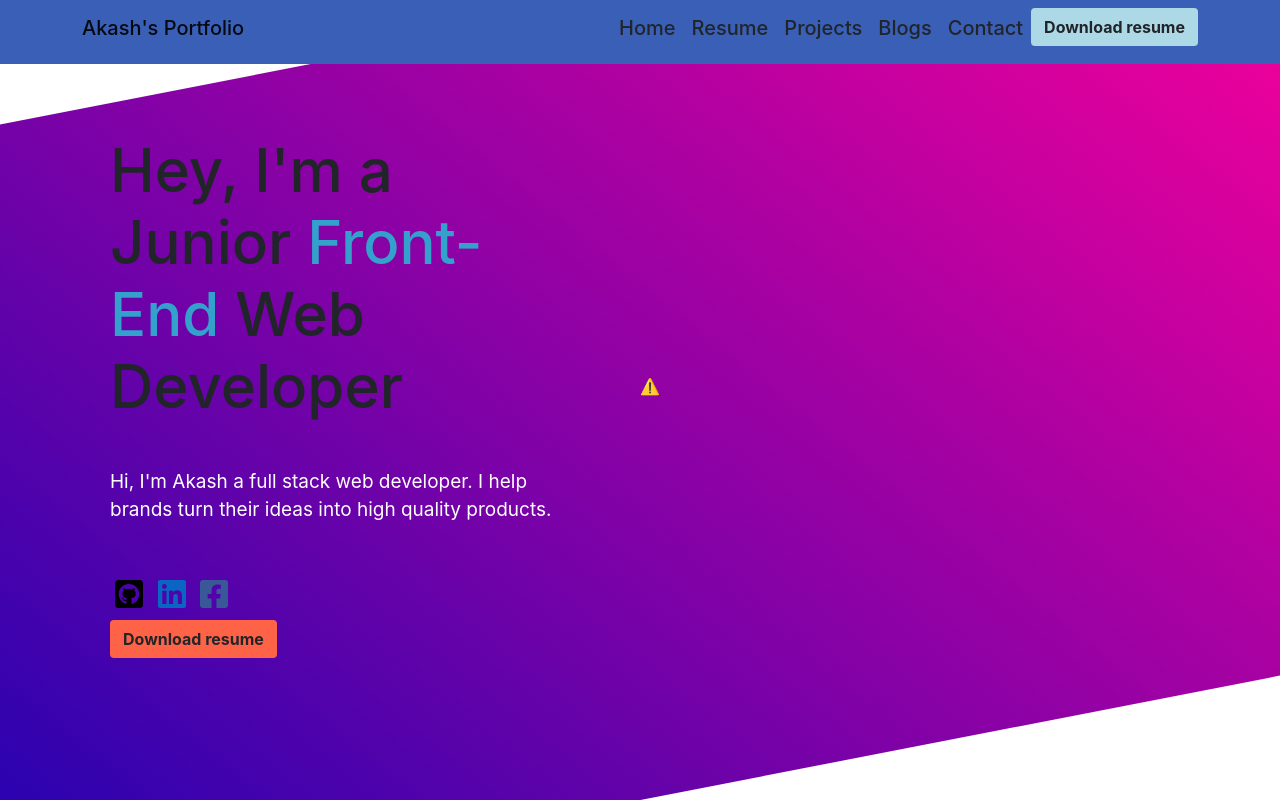
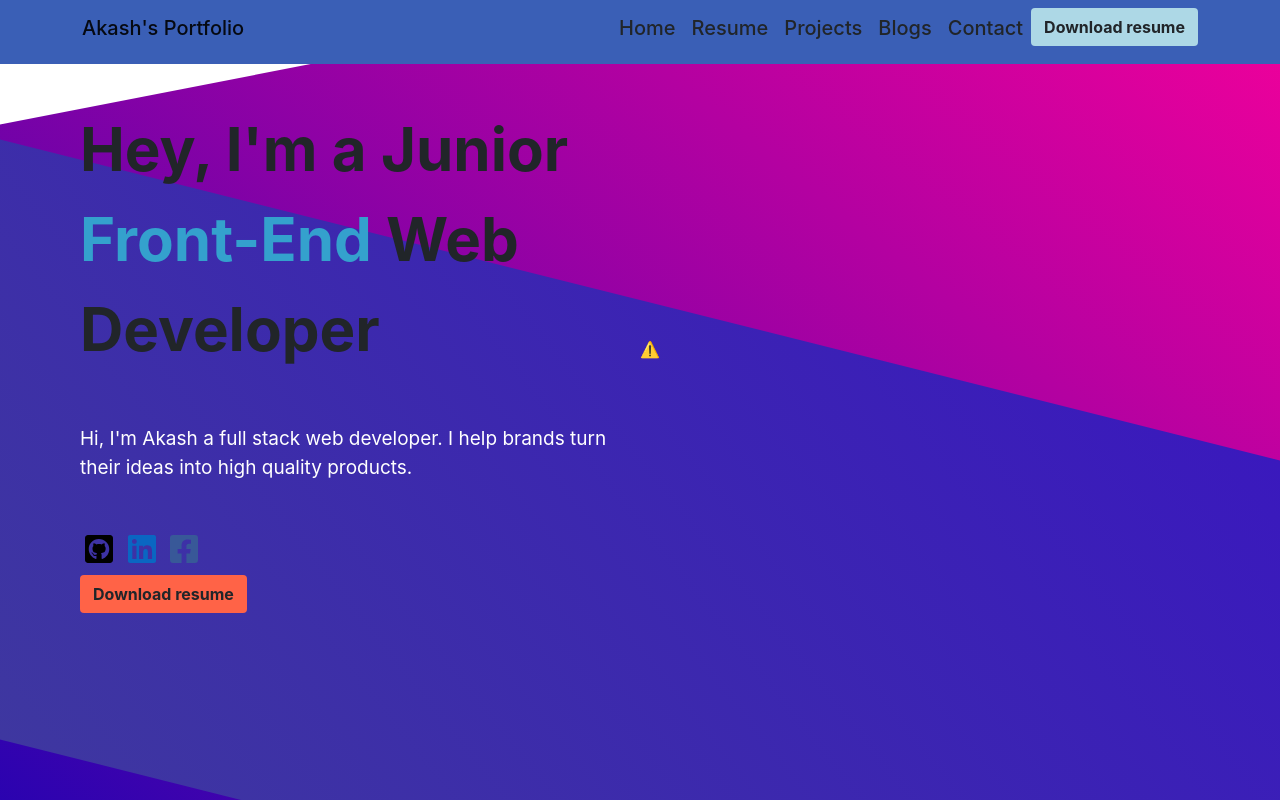
Before and after one commit to Akash044/developer-portfolio, a React (Create React App) app: page / in a window 1280 px wide. Shown: the top 800 px of the page. Built offline with nearby package versions, Linux system fonts and the light colour scheme; no server answers.

Commit message:
home bg add

```diff
--- a/src/Components/DiagonalShape/DiagonalShape.css
+++ b/src/Components/DiagonalShape/DiagonalShape.css
@@ -12,8 +12,11 @@
     z-index: -1;
 }
 .content{
-    max-width: 50rem;
-    margin: 0 auto;
-    transform: skewY(11deg);
+    height: 600px;
+    max-width: 500rem;
+    margin-top: 300px;
+    background-image: linear-gradient(45deg, #3e37a0, #3a19bd);
+    transform: skewY(24deg);
     position: relative;
+    z-index: -55;
 }
--- a/src/Components/DiagonalShape/DiagonalShape.js
+++ b/src/Components/DiagonalShape/DiagonalShape.js
@@ -4,55 +4,19 @@ import './DiagonalShape.css'
 const DiagonalShape = () => {
     return (
         <div className="diagonal-box">
-            {/* <div className="content">
-                <p>Lorem ipsum dolor sit amet consectetur adipisicing elit. Ut magni maxime animi aliquam, dolores nisi placeat deleniti quibusdam dolore architecto, rem inventore! Asperiores rem molestiae minima iste, qui at atque.
-                    Lorem ipsum dolor sit amet consectetur adipisicing elit. Reiciendis facilis voluptate laboriosam. Accusamus, necessitatibus debitis corrupti eum, in quidem fugiat, vero quibusdam labore voluptate fugit non dicta quas rem qui?
-                    Perferendis ipsa ut animi nostrum, iusto eligendi doloremque quos quo aut accusantium facere magnam quae ipsum. Quos ducimus aperiam cumque adipisci consequatur quis fugit? At natus accusamus similique nemo pariatur.
-                    Facilis libero sit suscipit aliquid deleniti beatae eveniet voluptatum delectus rem. Ad nostrum quae ipsa architecto repudiandae! Illo, excepturi maxime. Placeat velit iure quia facilis similique laborum doloremque ad assumenda.
-                    Recusandae dignissimos sapiente nisi maiores vero officia numquam veniam quis aut. Voluptatibus fugiat illum corporis molestiae tenetur? Culpa id enim perspiciatis harum. A reiciendis delectus debitis nemo, vel quisquam eveniet.
-                </p>
+            <div className="content">
+                {/* <p>Lorem ipsum dolor, sit amet consectetur adipisicing elit. Doloremque beatae quisquam tenetur magnam repellendus nulla omnis eveniet quidem, ipsa porro suscipit voluptas. Blanditiis quia quae ducimus aut molestias rem illo!
+                Officiis laudantium dolor, dolorem sapiente esse perferendis sunt recusandae necessitatibus ducimus nesciunt consequatur molestias earum fugiat autem quas nemo fugit pariatur, laboriosam voluptatum nisi nihil. In magnam maxime animi maiores.
+                Consequuntur sunt consequatur veritatis fuga, optio omnis consectetur vel aliquam, maxime corporis quo? In atque, obcaecati debitis mollitia voluptatem vel! Dolores aliquam accusamus aperiam laudantium placeat doloribus, praesentium suscipit beatae?
+                Earum enim laudantium dolores autem atque vitae facilis voluptas repellat est reiciendis aperiam, provident voluptatibus. Quibusdam eveniet illo totam consectetur. Eos iure sit repudiandae cum obcaecati facere recusandae unde iste?
+                Minus nihil aliquam repellat, ratione delectus corporis suscipit ducimus? Sunt dolore nulla illo deserunt quos possimus molestias delectus eveniet, sapiente eum quae assumenda aliquam, voluptatem corporis qui voluptatum ea facilis?
+                Molestiae iusto cumque fuga suscipit corporis nam tenetur dolores aut, delectus omnis quia, id earum facere laboriosam repellat reprehenderit aliquid quam eaque saepe! Veniam provident culpa quasi hic, voluptate deserunt!
+                Asperiores excepturi illo voluptas voluptate architecto enim ad vitae neque amet provident fuga tenetur ducimus, voluptatem impedit nobis dicta distinctio officia? Doloremque illo quia eos dolorum. Provident debitis accusantium modi.
+                Voluptatum vero nostrum fuga cumque iusto, nobis quibusdam minus doloribus exercitationem accusantium. Sed adipisci labore eligendi libero eum dicta sapiente ipsam blanditiis, assumenda quia ab deserunt voluptatum id dolores incidunt.
+                Pariatur quaerat nesciunt ipsa dolore odit iusto laboriosam similique accusantium corporis? Repudiandae neque cumque expedita quos iure accusamus eaque eveniet possimus. Minus nobis mollitia a dolorum porro velit assumenda dolore.
+                Reprehenderit, debitis optio. Quasi voluptates nihil ratione minima molestiae architecto deleniti assumenda rem illum. Iste consequatur iusto, sequi dolorem accusamus saepe molestiae nam. Est dolores assumenda ab optio mollitia pariatur.
+                </p> */}
             </div>
-            <div className="content">
-                <p>Lorem ipsum dolor sit amet consectetur adipisicing elit. Ut magni maxime animi aliquam, dolores nisi placeat deleniti quibusdam dolore architecto, rem inventore! Asperiores rem molestiae minima iste, qui at atque.
-                    Lorem ipsum dolor sit amet consectetur adipisicing elit. Reiciendis facilis voluptate laboriosam. Accusamus, necessitatibus debitis corrupti eum, in quidem fugiat, vero quibusdam labore voluptate fugit non dicta quas rem qui?
-                    Perferendis ipsa ut animi nostrum, iusto eligendi doloremque quos quo aut accusantium facere magnam quae ipsum. Quos ducimus aperiam cumque adipisci consequatur quis fugit? At natus accusamus similique nemo pariatur.
-                    Facilis libero sit suscipit aliquid deleniti beatae eveniet voluptatum delectus rem. Ad nostrum quae ipsa architecto repudiandae! Illo, excepturi maxime. Placeat velit iure quia facilis similique laborum doloremque ad assumenda.
-                    Recusandae dignissimos sapiente nisi maiores vero officia numquam veniam quis aut. Voluptatibus fugiat illum corporis molestiae tenetur? Culpa id enim perspiciatis harum. A reiciendis delectus debitis nemo, vel quisquam eveniet.
-                </p>
-            </div>
-            <div className="content">
-                <p>Lorem ipsum dolor sit amet consectetur adipisicing elit. Ut magni maxime animi aliquam, dolores nisi placeat deleniti quibusdam dolore architecto, rem inventore! Asperiores rem molestiae minima iste, qui at atque.
-                    Lorem ipsum dolor sit amet consectetur adipisicing elit. Reiciendis facilis voluptate laboriosam. Accusamus, necessitatibus debitis corrupti eum, in quidem fugiat, vero quibusdam labore voluptate fugit non dicta quas rem qui?
-                    Perferendis ipsa ut animi nostrum, iusto eligendi doloremque quos quo aut accusantium facere magnam quae ipsum. Quos ducimus aperiam cumque adipisci consequatur quis fugit? At natus accusamus similique nemo pariatur.
-                    Facilis libero sit suscipit aliquid deleniti beatae eveniet voluptatum delectus rem. Ad nostrum quae ipsa architecto repudiandae! Illo, excepturi maxime. Placeat velit iure quia facilis similique laborum doloremque ad assumenda.
-                    Recusandae dignissimos sapiente nisi maiores vero officia numquam veniam quis aut. Voluptatibus fugiat illum corporis molestiae tenetur? Culpa id enim perspiciatis harum. A reiciendis delectus debitis nemo, vel quisquam eveniet.
-                </p>
-            </div>
-            <div className="content">
-                <p>Lorem ipsum dolor sit amet consectetur adipisicing elit. Ut magni maxime animi aliquam, dolores nisi placeat deleniti quibusdam dolore architecto, rem inventore! Asperiores rem molestiae minima iste, qui at atque.
-                    Lorem ipsum dolor sit amet consectetur adipisicing elit. Reiciendis facilis voluptate laboriosam. Accusamus, necessitatibus debitis corrupti eum, in quidem fugiat, vero quibusdam labore voluptate fugit non dicta quas rem qui?
-                    Perferendis ipsa ut animi nostrum, iusto eligendi doloremque quos quo aut accusantium facere magnam quae ipsum. Quos ducimus aperiam cumque adipisci consequatur quis fugit? At natus accusamus similique nemo pariatur.
-                    Facilis libero sit suscipit aliquid deleniti beatae eveniet voluptatum delectus rem. Ad nostrum quae ipsa architecto repudiandae! Illo, excepturi maxime. Placeat velit iure quia facilis similique laborum doloremque ad assumenda.
-                    Recusandae dignissimos sapiente nisi maiores vero officia numquam veniam quis aut. Voluptatibus fugiat illum corporis molestiae tenetur? Culpa id enim perspiciatis harum. A reiciendis delectus debitis nemo, vel quisquam eveniet.
-                </p>
-            </div>
-            <div className="content">
-                <p>Lorem ipsum dolor sit amet consectetur adipisicing elit. Ut magni maxime animi aliquam, dolores nisi placeat deleniti quibusdam dolore architecto, rem inventore! Asperiores rem molestiae minima iste, qui at atque.
-                    Lorem ipsum dolor sit amet consectetur adipisicing elit. Reiciendis facilis voluptate laboriosam. Accusamus, necessitatibus debitis corrupti eum, in quidem fugiat, vero quibusdam labore voluptate fugit non dicta quas rem qui?
-                    Perferendis ipsa ut animi nostrum, iusto eligendi doloremque quos quo aut accusantium facere magnam quae ipsum. Quos ducimus aperiam cumque adipisci consequatur quis fugit? At natus accusamus similique nemo pariatur.
-                    Facilis libero sit suscipit aliquid deleniti beatae eveniet voluptatum delectus rem. Ad nostrum quae ipsa architecto repudiandae! Illo, excepturi maxime. Placeat velit iure quia facilis similique laborum doloremque ad assumenda.
-                    Recusandae dignissimos sapiente nisi maiores vero officia numquam veniam quis aut. Voluptatibus fugiat illum corporis molestiae tenetur? Culpa id enim perspiciatis harum. A reiciendis delectus debitis nemo, vel quisquam eveniet.
-                </p>
-            </div>
-            <div className="content">
-                <p>Lorem ipsum dolor sit amet consectetur adipisicing elit. Ut magni maxime animi aliquam, dolores nisi placeat deleniti quibusdam dolore architecto, rem inventore! Asperiores rem molestiae minima iste, qui at atque.
-                    Lorem ipsum dolor sit amet consectetur adipisicing elit. Reiciendis facilis voluptate laboriosam. Accusamus, necessitatibus debitis corrupti eum, in quidem fugiat, vero quibusdam labore voluptate fugit non dicta quas rem qui?
-                    Perferendis ipsa ut animi nostrum, iusto eligendi doloremque quos quo aut accusantium facere magnam quae ipsum. Quos ducimus aperiam cumque adipisci consequatur quis fugit? At natus accusamus similique nemo pariatur.
-                    Facilis libero sit suscipit aliquid deleniti beatae eveniet voluptatum delectus rem. Ad nostrum quae ipsa architecto repudiandae! Illo, excepturi maxime. Placeat velit iure quia facilis similique laborum doloremque ad assumenda.
-                    Recusandae dignissimos sapiente nisi maiores vero officia numquam veniam quis aut. Voluptatibus fugiat illum corporis molestiae tenetur? Culpa id enim perspiciatis harum. A reiciendis delectus debitis nemo, vel quisquam eveniet.
-                </p>
-            </div>
-             */}
 
         </div>
     );
--- a/src/Components/Home/Home.css
+++ b/src/Components/Home/Home.css
@@ -12,15 +12,29 @@
 .left-portion{
     margin-left: 60px;
     margin-top: 20px;
-    padding: 50px;
+    padding: 20px;
     display:grid;
     grid-template-rows: 2fr 1fr;
     justify-content:center;
     align-items:center;
 }
-@media screen and (max-width: 700px){
+.left-text-small{
+    display: none;
+}
+/* min-width: 500px means greater than or equal 500px
+max-width: 700px means less than or equal to 700px */
+@media screen and (max-width: 600px){
     .home-page-header{
         display: flex;
         flex-direction: column-reverse;
     }
+    .left-text-big{
+        display: none;
+    }
+    .left-text-small{
+        display: block;
+    }
+    .big-below-txt{
+        color: black;
+    }
 }
--- a/src/Components/Home/Home.js
+++ b/src/Components/Home/Home.js
@@ -2,9 +2,13 @@ import React from "react";
 import Navbar from "../Navbar/Navbar";
 import Skills from "../Skills/Skills";
 import "./Home.css";
-import propic from "../../Images/mypic2.png"
-import { FontAwesomeIcon } from '@fortawesome/react-fontawesome';
-import { faGithubSquare, faLinkedin, faFacebookSquare } from '@fortawesome/free-brands-svg-icons';
+import propic from "../../Images/mypic2.png";
+import { FontAwesomeIcon } from "@fortawesome/react-fontawesome";
+import {
+  faGithubSquare,
+  faLinkedin,
+  faFacebookSquare,
+} from "@fortawesome/free-brands-svg-icons";
 import DiagonalShape from "../DiagonalShape/DiagonalShape";
 
 const Home = () => {
@@ -14,35 +18,70 @@ const Home = () => {
       <DiagonalShape />
       <div className="home-page-header">
         <div className="left-portion" data-aos="fade-up">
-          <div className="left-text" >
-            <h1 style={{ fontSize:"60px"}}>
+          <div className="left-text-small">
+            <p style={{ fontSize: "30px", fontWeight: "bold" }}>
               Hey, I'm a Junior{" "}
               <span style={{ color: "#34a1cd" }}>Front-End</span> Web Developer
-            </h1>
+            </p>
           </div>
-          <div data-aos="fade-down-left">
-            <p style={{ color: "white", fontSize:"19px" }}>Hi, I'm Akash a full stack web developer. I help brands turn their ideas into high quality products.</p>
+          <div className="left-text-big">
+            <p style={{ fontSize: "60px", fontWeight: "bold" }}>
+              Hey, I'm a Junior{" "}
+              <span style={{ color: "#34a1cd" }}>Front-End</span> Web Developer
+            </p>
+          </div>
+
+          <div  data-aos="fade-down-left">
+            <p className="big-below-txt" style={{ color: "white", fontSize: "19px" }}>
+              Hi, I'm Akash a full stack web developer. I help brands turn their
+              ideas into high quality products.
+            </p>
           </div>
           <div className="pb-2">
-
-            <a href="https://github.com/Akash044" style={{padding:"5px",textDecoration:"none"}}><FontAwesomeIcon icon={faGithubSquare} size="2x" color="black" /> </a>
-            <a href="https://www.linkedin.com/in/akash044/" style={{padding:"5px",textDecoration:"none"}}><FontAwesomeIcon icon={faLinkedin} size="2x" color="#0a66c2" /> </a>
-            <a href="https://www.facebook.com/akash.hossain.5895/" style={{padding:"5px",textDecoration:"none"}}><FontAwesomeIcon icon={faFacebookSquare} size="2x" color="#385898" /> </a>
-
+            <a
+              href="https://github.com/Akash044"
+              style={{ padding: "5px", textDecoration: "none" }}
+            >
+              <FontAwesomeIcon icon={faGithubSquare} size="2x" color="black" />{" "}
+            </a>
+            <a
+              href="https://www.linkedin.com/in/akash044/"
+              style={{ padding: "5px", textDecoration: "none" }}
+            >
+              <FontAwesomeIcon icon={faLinkedin} size="2x" color="#0a66c2" />{" "}
+            </a>
+            <a
+              href="https://www.facebook.com/akash.hossain.5895/"
+              style={{ padding: "5px", textDecoration: "none" }}
+            >
+              <FontAwesomeIcon
+                icon={faFacebookSquare}
+                size="2x"
+                color="#385898"
+              />{" "}
+            </a>
           </div>
           <div>
-            <a href="https://drive.google.com/uc?export=download&id=1PZeXz4t0pWDS-rgJssCvQJeBCNbDv_GM"><button className="btn fw-bold" style={{ background:"tomato"}}>Download resume</button></a>
-
+            <a href="https://drive.google.com/uc?export=download&id=1PZeXz4t0pWDS-rgJssCvQJeBCNbDv_GM">
+              <button className="btn fw-bold" style={{ background: "tomato" }}>
+                Download resume
+              </button>
+            </a>
           </div>
-
         </div>
         <div className="right-side" data-aos="fade-down-left">
-        <lottie-player src="https://assets2.lottiefiles.com/packages/lf20_rycdh53q.json" className="lottie-img"  background="transparent"  speed="1"  loop autoplay></lottie-player>
+          <lottie-player
+            src="https://assets2.lottiefiles.com/packages/lf20_rycdh53q.json"
+            className="lottie-img"
+            background="transparent"
+            speed="1"
+            loop
+            autoplay
+          ></lottie-player>
           {/* <img src={propic} style={{ width:"35rem",paddingTop:"40px"}}alt=""/> */}
         </div>
       </div>
     </div>
-
   );
 };
 
--- a/src/Components/Projects/Projects.js
+++ b/src/Components/Projects/Projects.js
@@ -591,7 +591,7 @@ const Projects = () => {
             {/* //project information */}
             <div>
               {/* //header */}
-              <h1>League Tacker</h1>{" "}
+              <h1>League Tracker</h1>{" "}
               <a
                 className="me-2"
                 target="_blank"
```
